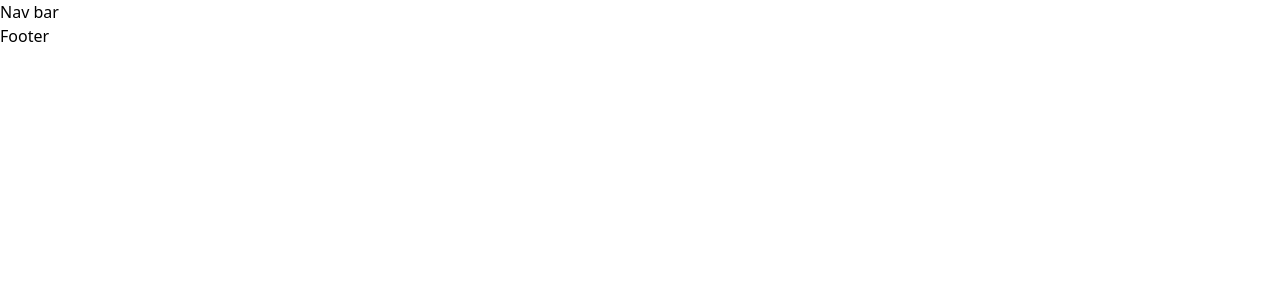
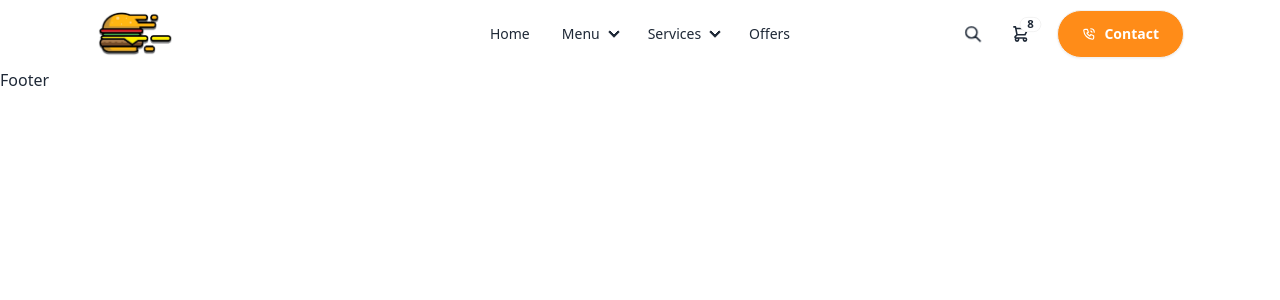
Before and after one commit to Taluok/mern_proyect_food, a React (Vite) app in the folder fastBite-client/: page / in a window 1280 px wide. Shown: the top 300 px of the page. Built offline with nearby package versions, Linux system fonts and the light colour scheme.

Commit message:
Navbar Conf

```diff
--- a/fastBite-client/eslint.config.js
+++ b/fastBite-client/eslint.config.js
@@ -7,6 +7,7 @@ import reactRefresh from 'eslint-plugin-react-refresh'
 export default [
   { ignores: ['dist'] },
   {
+    env:{node: true},
     files: ['**/*.{js,jsx}'],
     languageOptions: {
       ecmaVersion: 2020,
--- a/fastBite-client/package.json
+++ b/fastBite-client/package.json
@@ -14,6 +14,7 @@
     "match-sorter": "^6.3.4",
     "react": "^18.3.1",
     "react-dom": "^18.3.1",
+    "react-icons": "^5.3.0",
     "react-router-dom": "^6.26.1",
     "sort-by": "^1.2.0"
   },
@@ -23,6 +24,7 @@
     "@types/react-dom": "^18.3.0",
     "@vitejs/plugin-react": "^4.3.1",
     "autoprefixer": "^10.4.20",
+    "daisyui": "^4.12.10",
     "eslint": "^9.9.0",
     "eslint-plugin-react": "^7.35.0",
     "eslint-plugin-react-hooks": "^5.1.0-rc.0",
--- a/fastBite-client/src/assets/layout/Main.jsx
+++ b/fastBite-client/src/assets/layout/Main.jsx
@@ -1,10 +1,11 @@
 import React from 'react'
 import { Outlet } from 'react-router-dom'
+import Navbar from '../../components/Navbar'
 
 const Main = () => {
     return (
         <div>
-            <nav>Nav bar</nav>
+            <Navbar/>
             <Outlet/>
             <footer>Footer</footer>
         </div>
--- /dev/null
+++ b/fastBite-client/src/components/Navbar.css
@@ -0,0 +1,4 @@
+.logo{
+    width: 80px;
+
+}
--- /dev/null
+++ b/fastBite-client/src/components/Navbar.jsx
@@ -0,0 +1,116 @@
+import React from 'react'
+import logo from '../../public/logo.png'
+import '../components/Navbar.css'
+import { TbPhoneCall } from "react-icons/tb";
+
+const Navbar = () => {
+    const navItems = <>
+        <li><a href='/'>Home</a></li>
+        <li tabIndex={0}>
+            <details>
+                <summary>Menu</summary>
+                <ul className="p-2">
+                    <li><a>All</a></li>
+                    <li><a>Hamburgers</a></li>
+                    <li><a>Pizza</a></li>
+                </ul>
+            </details>
+
+        </li>
+        <li tabIndex={0}>
+            <details>
+                <summary>Services</summary>
+                <ul className="p-2">
+                    <li><a>Online Order</a></li>
+                    <li><a>Table Booking</a></li>
+                    <li><a>Order Tracking</a></li>
+                </ul>
+            </details>
+        </li>
+        <li><a>Offers</a></li></>
+    return (
+        <header className='max-w-screen-2x1 container mx-auto'>
+            <div className="navbar xl:px-24">
+                <div className="navbar-start">
+                    <div className="dropdown">
+                        <div tabIndex={0} role="button" className="btn btn-ghost lg:hidden">
+                            <svg
+                                xmlns="http://www.w3.org/2000/svg"
+                                className="h-5 w-5"
+                                fill="none"
+                                viewBox="0 0 24 24"
+                                stroke="currentColor">
+                                <path
+                                    strokeLinecap="round"
+                                    strokeLinejoin="round"
+                                    strokeWidth="2"
+                                    d="M4 6h16M4 12h8m-8 6h16" />
+                            </svg>
+                        </div>
+                        <ul
+                            tabIndex={0}
+                            className="menu menu-sm dropdown-content bg-base-100 rounded-box z-[1] mt-3 w-52 p-2 shadow">
+                            <li><a>Item 1</a></li>
+                            <li>
+                                <a>Parent</a>
+                                <ul className="p-2">
+                                    <li><a>Submenu 1</a></li>
+                                    <li><a>Submenu 2</a></li>
+                                </ul>
+                            </li>
+                            <li><a>Item 3</a></li>
+                        </ul>
+                    </div>
+                    <a href='/' className='logo'>
+                        <img src={logo} alt="" />
+                    </a>
+                </div>
+                <div className="navbar-center hidden lg:flex">
+                    <ul className="menu menu-horizontal px-1">
+                        {navItems}
+                    </ul>
+                </div>
+                <div className="navbar-end">
+                    {/*Search btn*/}
+                    <button className="btn btn-ghost btn-circle hidden lg:flex">
+                        <svg
+                            xmlns="http://www.w3.org/2000/svg"
+                            className="h-5 w-5"
+                            fill="none"
+                            viewBox="0 0 24 24"
+                            stroke="currentColor">
+                            <path
+                                strokeLinecap="round"
+                                strokeLinejoin="round"
+                                strokeWidth="2"
+                                d="M21 21l-6-6m2-5a7 7 0 11-14 0 7 7 0 0114 0z" />
+                        </svg>
+                    </button>
+                    {/*Cart items*/}
+                    <label tabIndex={0} className="btn btn-ghost btn-circle mr-3 lg:flex hidden items-center justify-center">
+                        <div className="indicator">
+                            <svg
+                                xmlns="http://www.w3.org/2000/svg"
+                                className="h-5 w-5"
+                                fill="none"
+                                viewBox="0 0 24 24"
+                                stroke="currentColor">
+                                <path
+                                    strokeLinecap="round"
+                                    strokeLinejoin="round"
+                                    strokeWidth="2"
+                                    d="M3 3h2l.4 2M7 13h10l4-8H5.4M7 13L5.4 5M7 13l-2.293 2.293c-.63.63-.184 1.707.707 1.707H17m0 0a2 2 0 100 4 2 2 0 000-4zm-8 2a2 2 0 11-4 0 2 2 0 014 0z" />
+                            </svg>
+                            <span className="badge badge-sm indicator-item">8</span>
+                        </div>
+                    </label>
+                    {/*btn*/}
+
+                    <a className="btn bg-orange rounded-full px-6 text-white flex items-center gap-2"><TbPhoneCall />Contact</a>
+                </div>
+            </div>
+        </header>
+    )
+}
+
+export default Navbar
--- a/fastBite-client/tailwind.config.js
+++ b/fastBite-client/tailwind.config.js
@@ -18,5 +18,7 @@ export default {
       }
     },
   },
-  plugins: [],
+  plugins: [
+    require('daisyui'),
+  ],
 }
```
Also changed, not shown: fastBite-client/public/logo.png (added), 1 other file (tests, documents, lock files or other folders).
